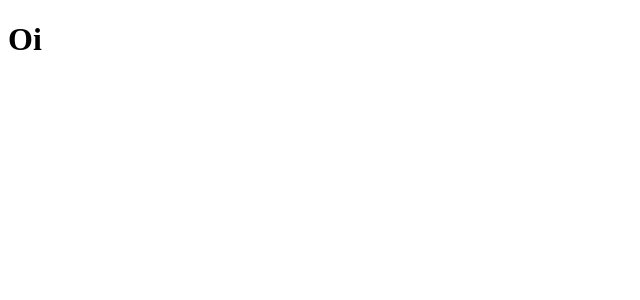
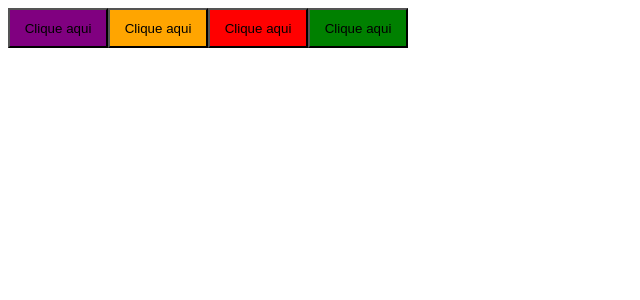
Before and after one commit to mateusp7/rocketseat-reactjs, a React (Vite) app in the folder projeto-02/ignite-timer-ts/: page / in a window 1280 px wide. Shown: the top 300 px of the page, without its empty margins (0-640 px from the left). Built offline with nearby package versions, Linux system fonts and the light colour scheme.

Commit message:
create styled-components

```diff
--- a/projeto-02/ignite-timer-ts/package.json
+++ b/projeto-02/ignite-timer-ts/package.json
@@ -10,11 +10,13 @@
   },
   "dependencies": {
     "react": "^18.2.0",
-    "react-dom": "^18.2.0"
+    "react-dom": "^18.2.0",
+    "styled-components": "^5.3.9"
   },
   "devDependencies": {
     "@types/react": "^18.0.28",
     "@types/react-dom": "^18.0.11",
+    "@types/styled-components": "^5.1.26",
     "@vitejs/plugin-react": "^3.1.0",
     "typescript": "^4.9.3",
     "vite": "^4.2.0"
--- a/projeto-02/ignite-timer-ts/src/App.tsx
+++ b/projeto-02/ignite-timer-ts/src/App.tsx
@@ -1,8 +1,13 @@
+import { Button } from "./components/Button"
+
 function App() {
   return (
-    <div>
-      <h1>Oi</h1>
-    </div>
+    <>
+      <Button variant="primary" />
+      <Button variant="secondary" />
+      <Button variant="danger" />
+      <Button variant="success" />
+    </>
   )
 }
 
--- /dev/null
+++ b/projeto-02/ignite-timer-ts/src/components/Button.styles.ts
@@ -0,0 +1,25 @@
+import styled, { css } from "styled-components"
+
+export type ButtonVariant = "primary" | "secondary" | "danger" | "success"
+
+interface ButtonContainerProps {
+  variant: ButtonVariant
+}
+
+const buttonVariants = {
+  primary: "purple",
+  secondary: "orange",
+  danger: "red",
+  success: "green",
+}
+
+export const ButtonContainer = styled.button<ButtonContainerProps>`
+  width: 100px;
+  height: 40px;
+
+  ${(props) => {
+    return css`
+      background-color: ${buttonVariants[props.variant]};
+    `
+  }}
+`
--- /dev/null
+++ b/projeto-02/ignite-timer-ts/src/components/Button.tsx
@@ -0,0 +1,9 @@
+import { ButtonContainer, ButtonVariant } from "./Button.styles"
+
+interface ButtonProps {
+  variant?: ButtonVariant
+}
+
+export function Button({ variant = "primary" }: ButtonProps) {
+  return <ButtonContainer variant={variant}>Clique aqui</ButtonContainer>
+}
```
Also changed, not shown: 1 other file (tests, documents, lock files or other folders).
